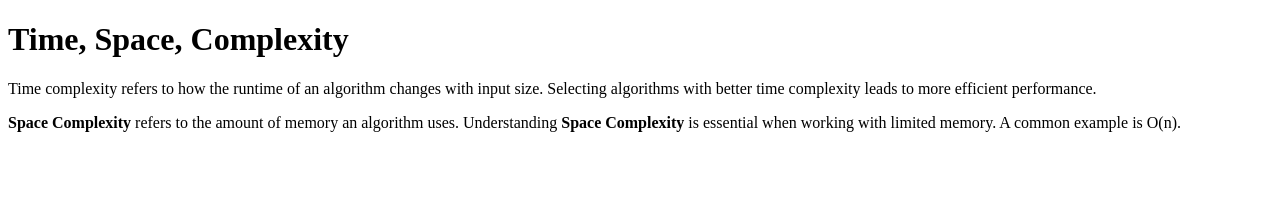
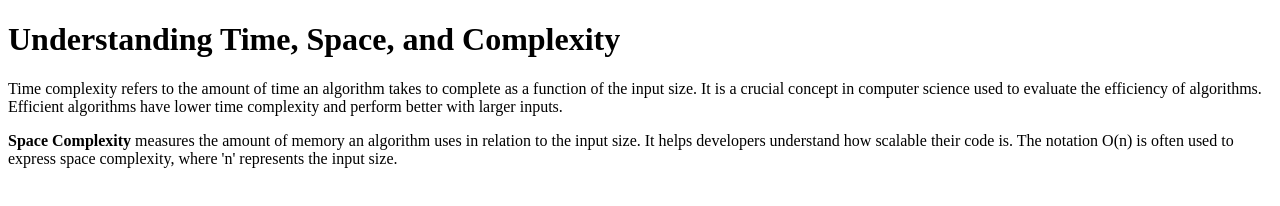
Before and after one commit to acciojob/time-and-space-complexity-Abhisheksingh555, a website: page main.html in a window 1280 px wide. Drawn offline with Linux system fonts and the light colour scheme.

Commit message:
created a submission

```diff
--- a/main.html
+++ b/main.html
@@ -1,19 +1,19 @@
 <!DOCTYPE html>
+<html>
+<head>
+  <title>Time and Space Complexity</title>
+</head>
+<body>
 
-<html>
+  <h1>Understanding Time, Space, and Complexity</h1>
 
-<head>
-	<link rel="stylesheet" href="styles.css">
-</head>
+  <p>
+    Time complexity refers to the amount of time an algorithm takes to complete as a function of the input size. It is a crucial concept in computer science used to evaluate the efficiency of algorithms. Efficient algorithms have lower time complexity and perform better with larger inputs.
+  </p>
 
-<body>
-	<!-- the entire body must be written by student -->
-	<h1>Time, Space, Complexity</h1>
-	<p>Time complexity refers to how the runtime of an algorithm changes with input size. Selecting algorithms with better time complexity leads to more efficient performance.</p>
-	<p><b>Space Complexity</b> refers to the amount of memory an algorithm uses. Understanding <b>Space Complexity</b> is essential when working with limited memory. A common example is O(n).</p>
-    <script type="text/javascript" src="./script.js">
-</script>
+  <p>
+    <b>Space Complexity</b> measures the amount of memory an algorithm uses in relation to the input size. It helps developers understand how scalable their code is. The notation O(n) is often used to express space complexity, where 'n' represents the input size.
+  </p>
 
 </body>
-
 </html>
```
